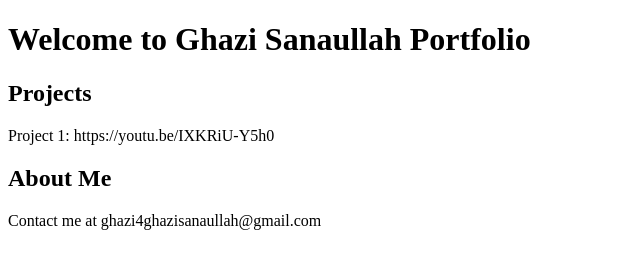
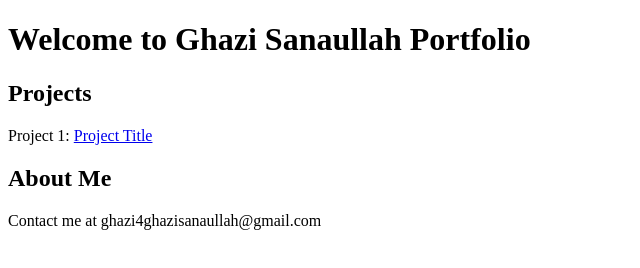
Before and after one commit to GhaziSanaullah/GhaziSanaullah.github.io, a plain HTML site: page index.html in a window 1280 px wide. Shown: the whole page, without its empty margins (0-640 px from the left). Drawn offline with Linux system fonts and the light colour scheme.

Commit message:
Update index.html

```diff
--- a/index.html
+++ b/index.html
@@ -12,7 +12,7 @@
     <section id="projects">
         <h2>Projects</h2>
         <!-- Add your projects here -->
-      Project 1: https://youtu.be/IXKRiU-Y5h0
+    <p>Project 1: <a href="https://youtu.be/IXKRiU-Y5h0" target="_blank">Project Title</a></p>
     </section>
     <section id="about">
         <h2>About Me</h2>
```
